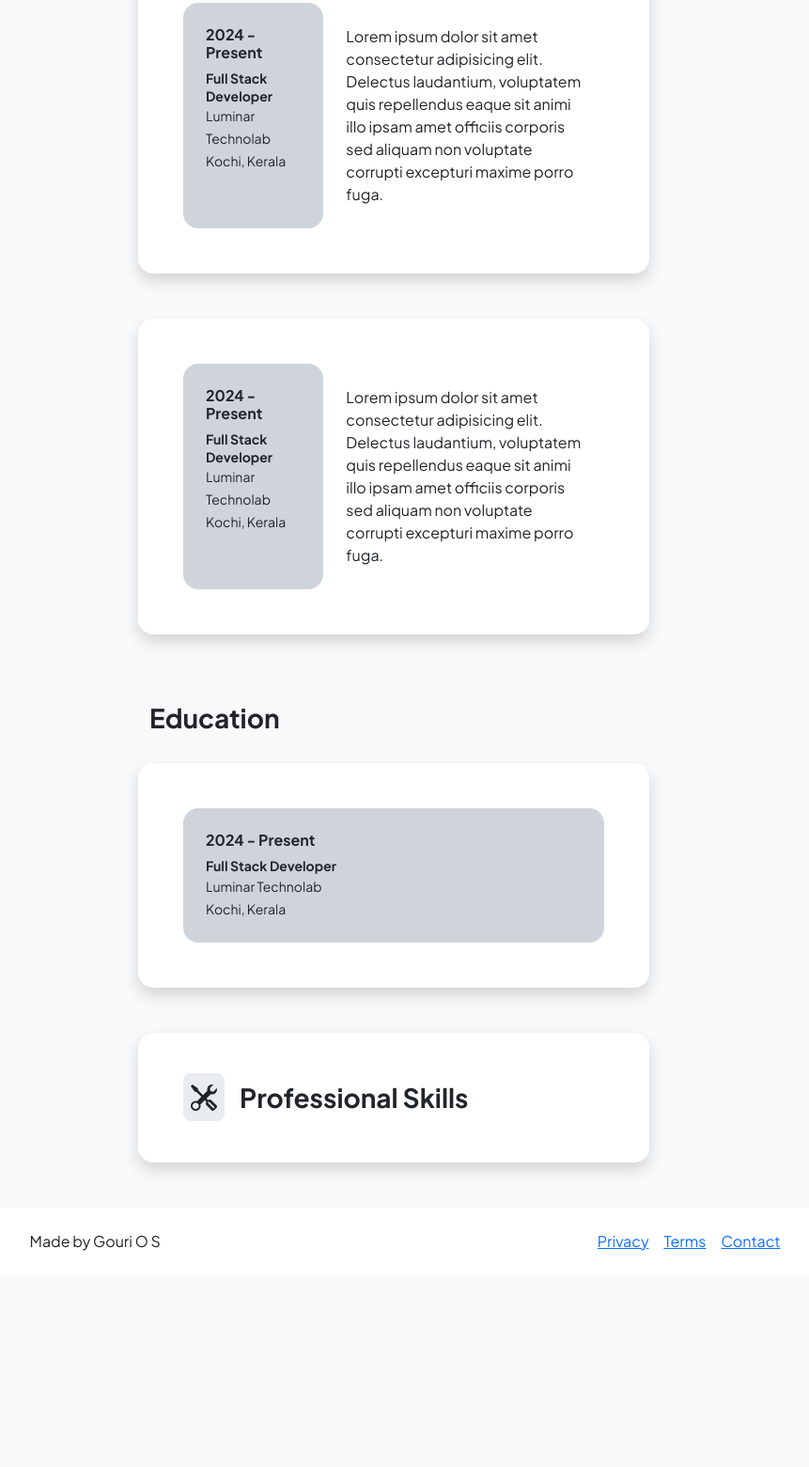
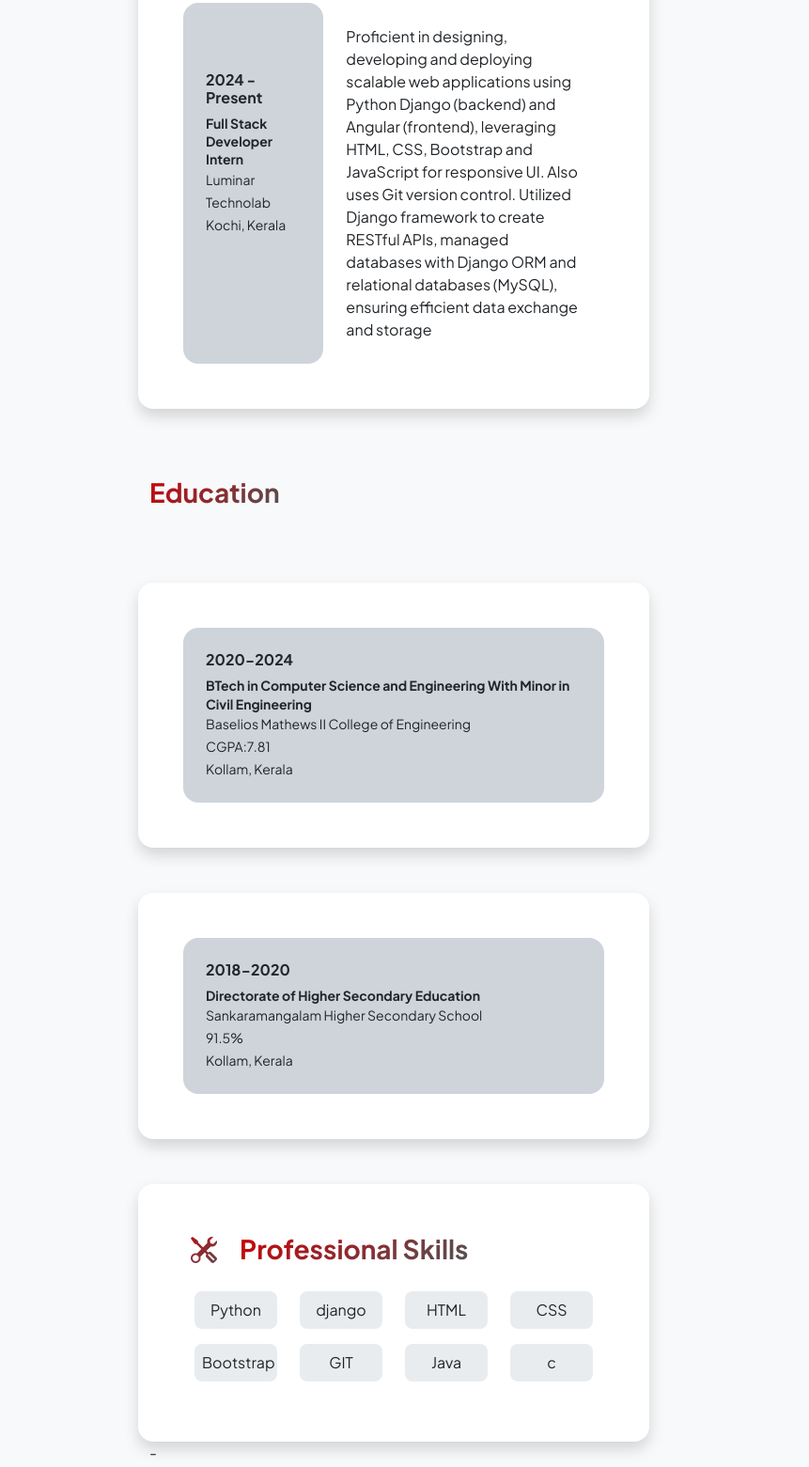
Before and after one commit to gouri-2002/portfolio, a plain HTML site: page pages/resume.html in a window 1280 px wide. Shown: the part 379-1940 px from the top of the page at 94% size, without its empty margins (209-1070 px from the left). Before the commit the page ends 1736 px from the top, so only its background shows below. Drawn offline with nearby package versions, Linux system fonts and the light colour scheme.

Commit message:
add updates

```diff
--- a/index.html
+++ b/index.html
@@ -20,7 +20,7 @@
   <nav class="navbar navbar-expand-lg" style="background-color: white;">
     <div class="container-fluid">
       <a class="navbar-brand fw-bolder fs-2" href="#" style="margin-left: 12%;">Gouri <span
-          style="font-size: 0.7rem; color: rgb(223, 142, 19)">■</span></a>
+          style="font-size: 0.7rem; color: rgb(215, 20, 20)">■</span></a>
       <button class="navbar-toggler" type="button" data-bs-toggle="collapse" data-bs-target="#navbarNav"
         aria-controls="navbarNav" aria-expanded="false" aria-label="Toggle navigation">
         <span class="navbar-toggler-icon"></span>
@@ -46,18 +46,26 @@
   <!-- == Nav section end == -->
 
   <!-- == Home section start == -->
-  <div class="container justify-content-center align-content-center" style="height: 100vh;" data-aos="zoom-in" data-aos-delay="500">
+  <div class="container justify-content-center align-content-center" style="height: 100vh;">
     <main class="container row my-5">
       <div class="home-info col-lg-5 col-sm-12">
         <span class="rounded bg-danger text-white px-2 d-inline-block mb-4"><strong>DESIGN · DEVELOPMENT ·
-            MARKETING</strong></span>
+            MARKETING</strong>
+        </span>
         <h2 class="lead">Hey,I'm Gouri O S</h2>
-        <h1 class="display-3 mb-5 text-gradient"><strong>I enjoy designing tech webites and digital products</strong></h1>
+        <h1 class="display-3 mb-5 text-gradient"><strong>I enjoy designing tech webites and digital products</strong>
+        </h1>
         <div class="d-lg-flex d-md-flex gap-2 d-sm-block col-9 mx-xl-0 mx-sm-auto">
-          <a href="./pages/resume.html"><button type="button"
-              class="btn btn-primary btn-lg fs-6 fw-bold me-lg-3 py-3 px-5">Resume</button></a>
-          <a href="./pages/projects.html"><button type="button"
-              class="btn btn-light btn-lg fs-6 fw-bold btn-outline-dark py-3 px-5">Projects</button></a>
+          <a href="./pages/resume.html">
+            <button type="button"
+              class="btn btn-primary btn-lg fs-6 fw-bold me-lg-3 py-3 px-5 mb-2">Resume
+            </button>
+          </a>
+          <a href="./pages/projects.html">
+            <button type="button"
+              class="btn btn-light btn-lg fs-6 fw-bold btn-outline-dark py-3 px-5 mb-2">Projects
+            </button>
+          </a>
         </div>
       </div>
       <div class="profile-img col-lg-7 col-sm-12 text-center align-content-end">
@@ -97,14 +105,9 @@
   </footer>
   <!-- == Footer section end == -->
 </body>
+
 <!-- BS script -->
 <script src="https://cdn.jsdelivr.net/npm/bootstrap@5.3.3/dist/js/bootstrap.bundle.min.js"
   integrity="sha384-YvpcrYf0tY3lHB60NNkmXc5s9fDVZLESaAA55NDzOxhy9GkcIdslK1eN7N6jIeHz" crossorigin="anonymous"></script>
 
-  <script src="https://unpkg.com/aos@2.3.1/dist/aos.js"></script>
-  <!-- Initialize AOS -->
-  <script>
-    AOS.init();
-  </script>
-
 </html>
--- a/pages/resume.html
+++ b/pages/resume.html
@@ -12,7 +12,7 @@
     <!-- == Nav section start == -->
     <nav class="navbar navbar-expand-lg" style="background-color: white;">
         <div class="container-fluid">
-          <a class="navbar-brand fw-bolder fs-2" href="#" style="margin-left: 12%;">Gouri <span style="font-size: 0.7rem; color: rgb(215, 154, 20)">■</span></a>
+          <a class="navbar-brand fw-bolder fs-2" href="#" style="margin-left: 12%;">Gouri <span style="font-size: 0.7rem; color: rgb(215, 20, 20)">■</span></a>
           <button class="navbar-toggler" type="button" data-bs-toggle="collapse" data-bs-target="#navbarNav" aria-controls="navbarNav" aria-expanded="false" aria-label="Toggle navigation">
             <span class="navbar-toggler-icon"></span>
           </button>
@@ -39,43 +39,25 @@
 
     <!-- ==Resume section start== -->
     <div class="container min-vh-100 px-5 w-50">
-      <h1 class="fw-bold text-center my-5 display-5">Resume</h1>
+      <h1 class="fw-bold text-center my-5 display-5 text-gradient">Resume</h1>
       <!-- ==Experience section start== -->
       <div class="inner-container my-5">
         <div class="d-flex justify-content-between align-content-center py-4 w-100">
-          <h3 class="fw-bold align-content-center">Experience</h3>
+          <h3 class="fw-bold align-content-center text-gradient">Experience</h3>
           <a href="../images/GOURI.O.S.pdf" download="GOURI.pdf"><button type="button" class="btn btn-primary btn-lg fs-6 py-3 px-4"><i class="bi bi-download me-2"></i>Download Resume</button></a>
         </div>
         <!-- resume card item start -->
         <div class="resume-card-item row bg-white shadow p-5 rounded-4 w-100 mb-5">
-          <div class="bg-dark-subtle p-4 rounded-4 col-lg-4 flex-wrap">
-            <h6 class="fw-bold mb-2">2024 - Present</h6>
-            <h6 class="fw-bold fst-normal mb-0"><small>Full Stack Developer</small></h6>
+          <div class="bg-dark-subtle p-4 rounded-4 col-lg-4 flex-wrap ">
+            <h6 class="fw-bold mb-2 mt-5">2024 - Present</h6>
+            <h6 class="fw-bold fst-normal mb-0"><small>Full Stack Developer Intern</small></h6>
             <p class="mb-0"><small>Luminar Technolab</small></p>
             <p class="mb-0"><small>Kochi, Kerala</small></p>
           </div>
           <div class="p-4 rounded-4 col-lg-8">
-            <p class="mb-0">Lorem ipsum dolor sit amet consectetur adipisicing elit.
-              Delectus laudantium, voluptatem quis repellendus eaque sit
-              animi illo ipsam amet officiis corporis sed aliquam non voluptate
-              corrupti excepturi maxime porro fuga.
-            </p>
-          </div>
-        </div>
-        <!-- resume card item end -->
-         <!-- resume card item start -->
-        <div class="resume-card-item row bg-white shadow p-5 rounded-4 w-100">
-          <div class="bg-dark-subtle p-4 rounded-4 col-lg-4 flex-wrap">
-            <h6 class="fw-bold mb-2">2024 - Present</h6>
-            <h6 class="fw-bold fst-normal mb-0"><small>Full Stack Developer</small></h6>
-            <p class="mb-0"><small>Luminar Technolab</small></p>
-            <p class="mb-0"><small>Kochi, Kerala</small></p>
-          </div>
-          <div class="p-4 rounded-4 col-lg-8">
-            <p class="mb-0">Lorem ipsum dolor sit amet consectetur adipisicing elit.
-              Delectus laudantium, voluptatem quis repellendus eaque sit
-              animi illo ipsam amet officiis corporis sed aliquam non voluptate
-              corrupti excepturi maxime porro fuga.
+            <p class="mb-0">Proficient in designing, developing and deploying scalable web applications using Python Django (backend) and Angular (frontend), leveraging HTML, CSS, Bootstrap and JavaScript for responsive UI. Also uses Git version control.
+              Utilized Django framework to create RESTful APIs, managed databases with Django ORM and relational databases (MySQL), ensuring efficient data exchange and storage
+
             </p>
           </div>
         </div>
@@ -86,26 +68,82 @@
       <!-- ==Education section start== -->
       <div class="inner-container my-5">
         <div class="d-flex justify-content-between align-content-center py-4 w-100">
-          <h3 class="fw-bold align-content-center">Education</h3>
+          <h3 class="fw-bold align-content-center text-gradient">Education</h3>
         </div>
+      </div>
+      <!-- Education card item start -->
+     <div class="resume-card-item row bg-white shadow p-5 rounded-4 w-100 mb-5">
+       <div class="bg-dark-subtle p-4 rounded-4 col-lg-12 flex-wrap">
+         <h6 class="fw-bold mb-2">2020-2024</h6>
+         <h6 class="fw-bold fst-normal mb-0"><small>BTech in Computer Science and Engineering With Minor in Civil Engineering</small></h6>
+         <p class="mb-0"><small>Baselios Mathews II College of Engineering</small></p>
+         <p class="mb-0"><small>CGPA:7.81</small></p>
+         <p class="mb-0"><small>Kollam, Kerala</small></p>
+       </div>
+     </div>
+     <!-- Education card item end -->
       <!-- Education card item start -->
      <div class="resume-card-item row bg-white shadow p-5 rounded-4 w-100">
        <div class="bg-dark-subtle p-4 rounded-4 col-lg-12 flex-wrap">
-            <h6 class="fw-bold mb-2">2024 - Present</h6>
-            <h6 class="fw-bold fst-normal mb-0"><small>Full Stack Developer</small></h6>
-            <p class="mb-0"><small>Luminar Technolab</small></p>
-            <p class="mb-0"><small>Kochi, Kerala</small></p>
+         <h6 class="fw-bold mb-2">2018-2020</h6>
+         <h6 class="fw-bold fst-normal mb-0"><small>Directorate of Higher Secondary Education</small></h6>
+         <p class="mb-0"><small>Sankaramangalam Higher Secondary School</small></p>
+         <p class="mb-0"><small>91.5%</small></p>
+         <p class="mb-0"><small>Kollam, Kerala</small></p>
        </div>
      </div>
      <!-- Education card item end -->
-      </div>
       <!-- ==Education section end== -->
 
       <!-- ==Experience section start== -->
       <div class="inner-container my-5">
         <div class="resume-card-item row bg-white shadow p-5 rounded-4 w-100">
-          <div class="p-0"><i class="bi bi-tools p-2 bg-body-secondary rounded rounded-3 fs-3"></i><span class="fs-3 fw-bold mx-3">Professional Skills</span></div>
+          <div class="p-0"><i class="bi bi-tools text-gradient p-2 rounded rounded-3 fs-3"></i><span class="fs-3 fw-bold mx-3 text-gradient">Professional Skills</span></div>
+          <div class="mt-4">
+            <div class="row">
+              <div class="col-3 text-center mb-3">
+                  <div class="bg-body-secondary p-2 rounded-3">
+                    Python
                   </div>
+              </div>
+              <div class="col-3 text-center mb-3">
+                  <div class="bg-body-secondary p-2 rounded-3">
+                    django
+                  </div>
+              </div>
+              <div class="col-3 text-center mb-3">
+                  <div class="bg-body-secondary p-2 rounded-3">
+                    HTML
+                  </div>
+              </div>
+              <div class="col-3 text-center mb-3">
+                  <div class="bg-body-secondary p-2 rounded-3">
+                    CSS
+                  </div>
+              </div>
+              <div class="col-3 text-center mb-3">
+                  <div class="bg-body-secondary p-2 rounded-3">
+                    Bootstrap
+                  </div>
+              </div>
+              <div class="col-3 text-center mb-3">
+                  <div class="bg-body-secondary p-2 rounded-3">
+                    GIT
+                  </div>
+              </div>
+              <div class="col-3 text-center mb-3">
+                  <div class="bg-body-secondary p-2 rounded-3">
+                    Java
+                  </div>
+              </div>
+              <div class="col-3 text-center mb-3">
+                  <div class="bg-body-secondary p-2 rounded-3">
+                    c
+                  </div>
+              </div>
+            </div>
+          </div>
+        </div>-
       </div>
       <!-- ==Experience section end== -->
 
```
Also changed, not shown: pages/contact.html (+4 -4 lines), pages/projects.html (+40 -5 lines), images/xai image.jpg (added), 2 other files. Lines whose indentation alone changed are shown as unchanged.
